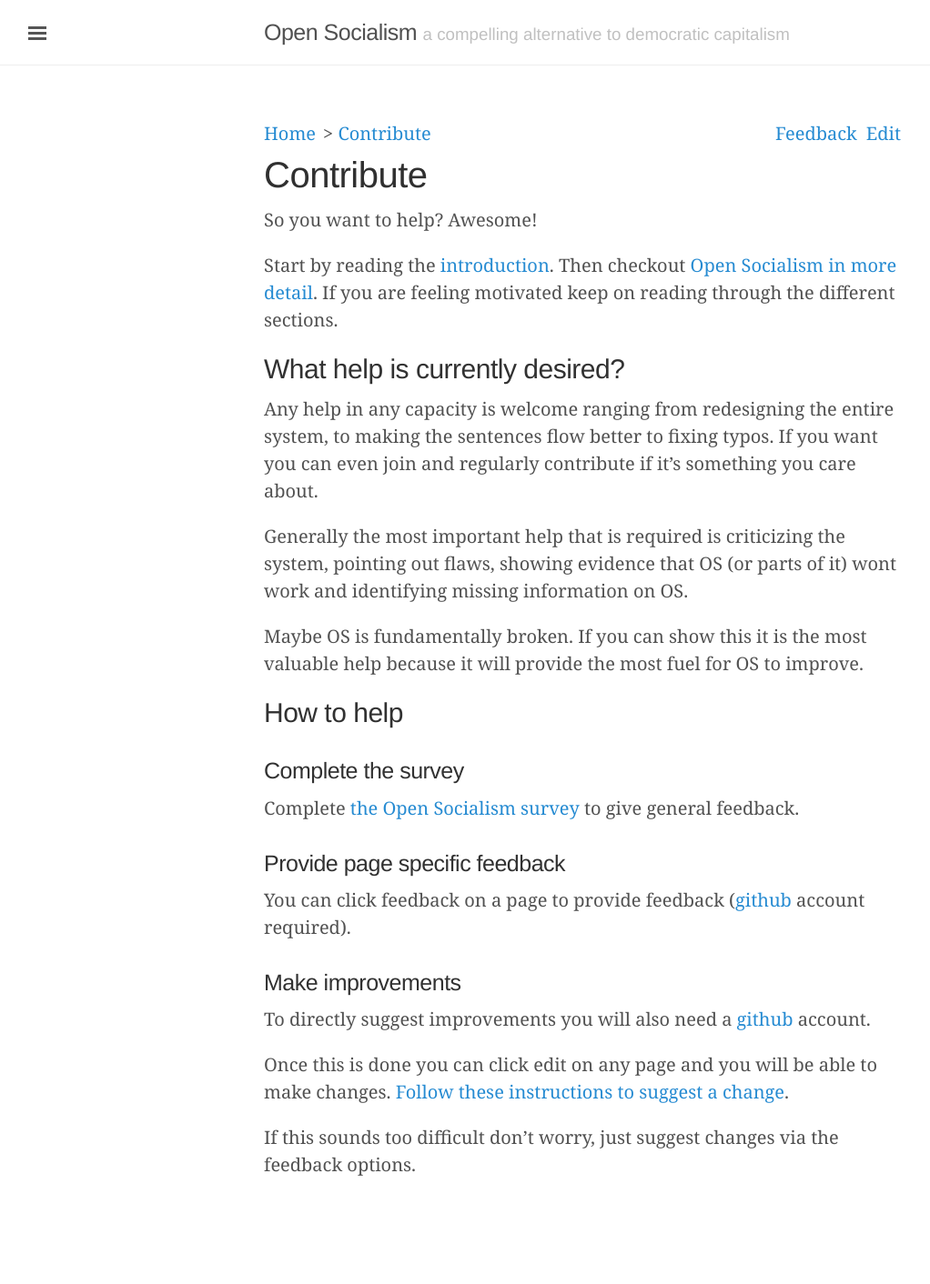
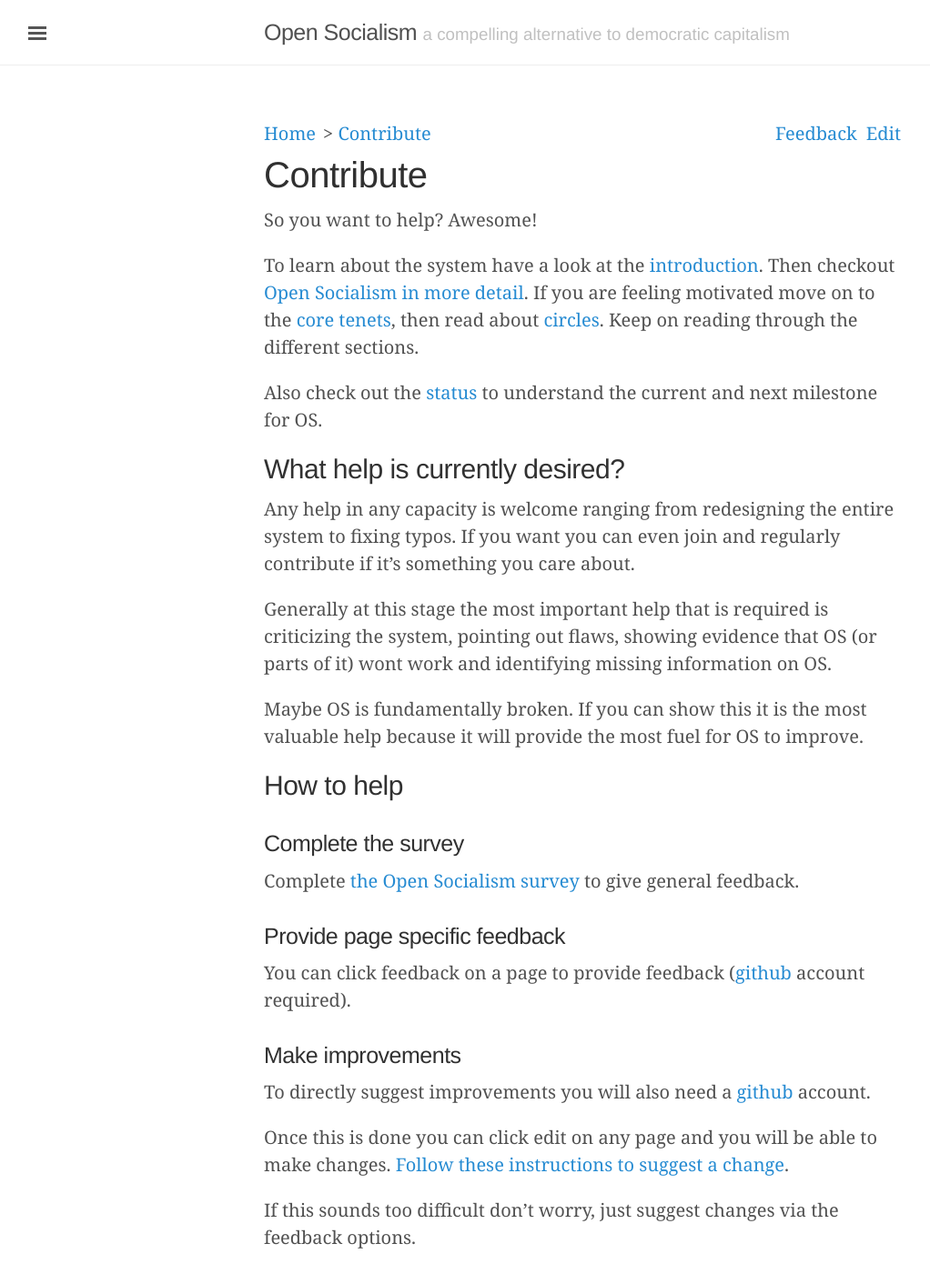
Before and after one commit to open-socialism/open-socialism-site, a Jekyll site: the page built from contribute.md, in a window 1280 px wide. Shown: the top 1412 px of the page at 91% size, without its empty margins (0-1022 px from the left). Built offline with Jekyll 4.4.1, drawn with Linux system fonts in a browser that asks for light colours.

Commit message:
contribute and status tweak

```diff
--- a/contribute.md
+++ b/contribute.md
@@ -5,13 +5,15 @@ permalink: /contribute/
 
 So you want to help? Awesome!
 
-Start by reading the [introduction](introduction). Then checkout [Open Socialism in more detail](open-socialism). If you are feeling motivated keep on reading through the different sections.
+To learn about the system have a look at the [introduction](/introduction). Then checkout [Open Socialism in more detail](/open-socialism). If you are feeling motivated move on to the [core tenets](/open-socialism/core-tenets), then read about [circles](/open-socialism/hierarchy/circles). Keep on reading through the different sections.
+
+Also check out the [status](/status) to understand the current and next milestone for OS.
 
 ## What help is currently desired?
 
-Any help in any capacity is welcome ranging from redesigning the entire system, to making the sentences flow better to fixing typos. If you want you can even join and regularly contribute if it's something you care about.
+Any help in any capacity is welcome ranging from redesigning the entire system to fixing typos. If you want you can even join and regularly contribute if it's something you care about.
 
-Generally the most important help that is required is criticizing the system, pointing out flaws, showing evidence that OS (or parts of it) wont work and identifying missing information on OS.
+Generally at this stage the most important help that is required is criticizing the system, pointing out flaws, showing evidence that OS (or parts of it) wont work and identifying missing information on OS.
 
 Maybe OS is fundamentally broken. If you can show this it is the most valuable help because it will provide the most fuel for OS to improve.
 
```
Also changed, not shown: status.md (+1 -1 lines).
